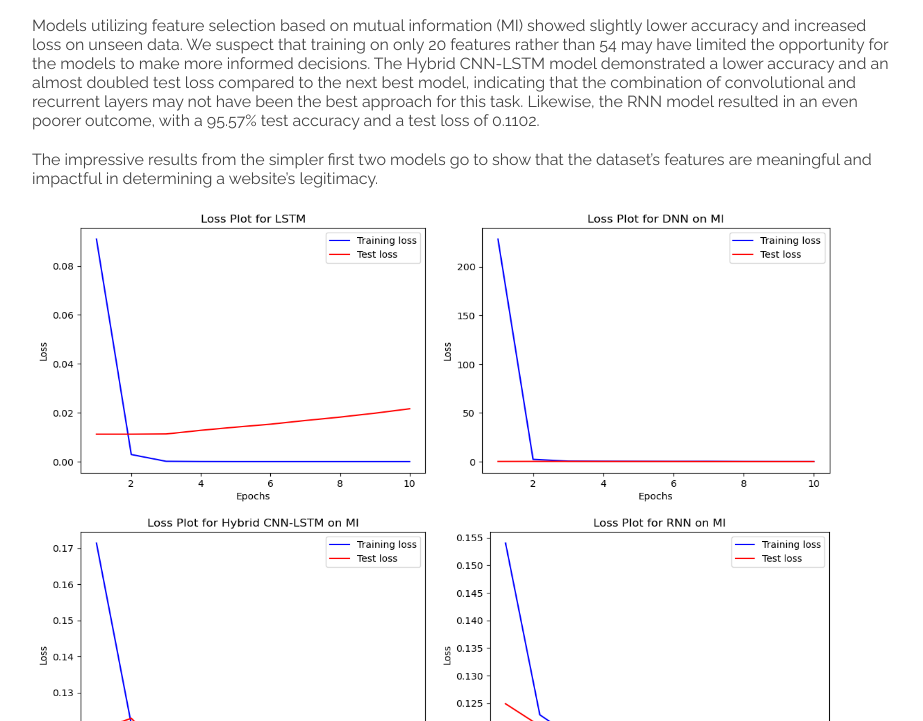
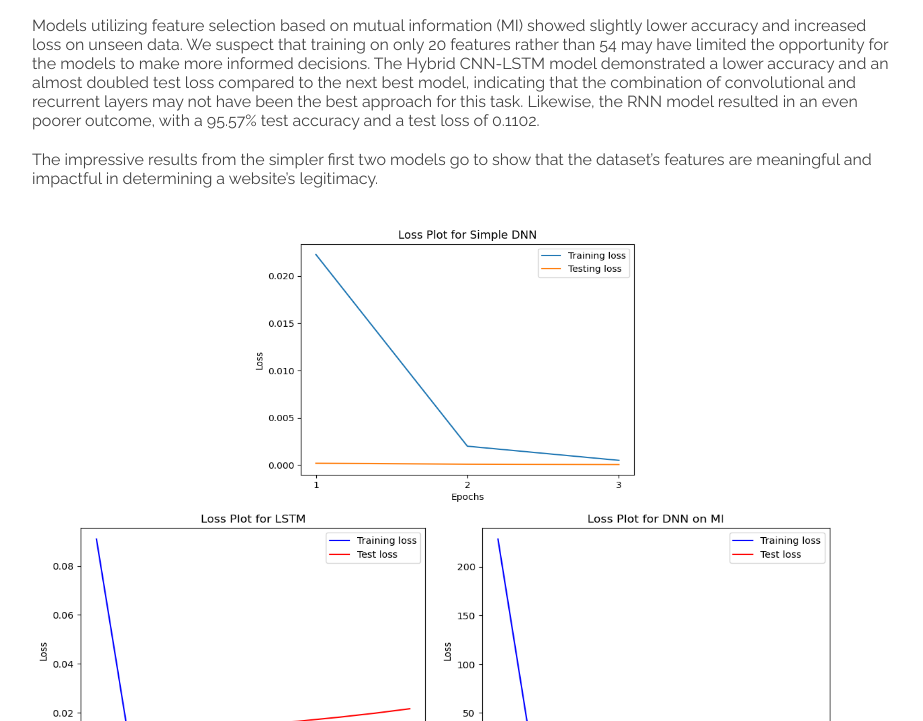
Before and after one commit to ThomasPianka/phishinghook, a plain HTML site: page index.html in a window 1280 px wide. Shown: the part 1746-2467 px from the top of the page, without its empty margins (178-1101 px from the left). Drawn offline with Linux system fonts and the light colour scheme.

Commit message:
Added Simple DNN graph, text unchanged (draft)

```diff
--- a/index.html
+++ b/index.html
@@ -29,7 +29,7 @@
 
         <h3 class="link-header">Links</h3>
 
-        <a href="https://github.com/ThomasPianka/phishinghook">[Code]</a>
+        <a href="https://github.com/ThomasPianka/phishinghook">[Project on GitHub]</a>
         <a href="">[Presentation]</a>
 
     </header>
@@ -138,6 +138,7 @@
       <p>The impressive results from the simpler first two models go to show that the dataset’s features are meaningful
         and impactful in determining a website’s legitimacy.</p>
 
+      <img src="images/SimpleDNN_Loss.png" class="center-img">
       <div class="row">
         <div class="column">
           <img src="images/LSTM_Loss.png" alt="Loss plot for LSTM model">
--- a/style.css
+++ b/style.css
@@ -67,6 +67,13 @@ tr{
 img {
   width: 400px;
   height: 300px;
+}
+
+.center-img{
+  display: block;
+  margin-left: auto;
+  margin-right: auto;
+  width: 50%;
 }
 
 
```
Also changed, not shown: images/SimpleDNN_Loss.png (added).
